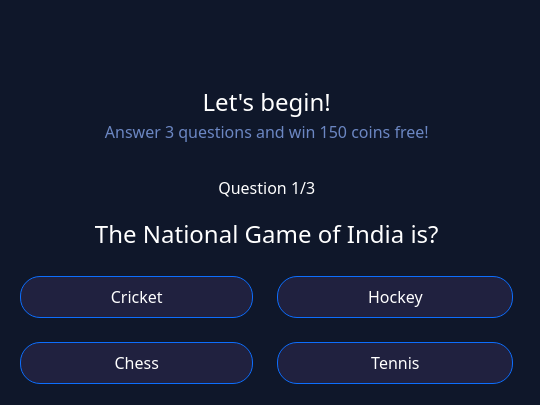
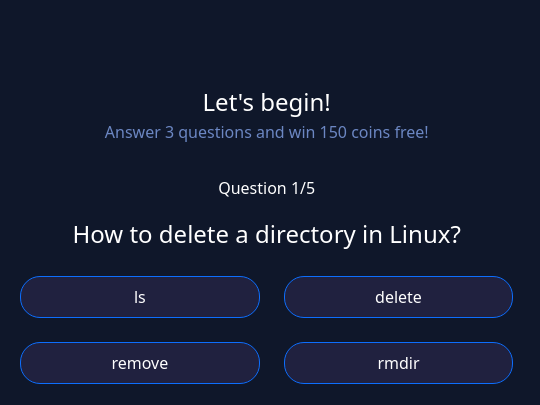
Before and after one commit to Abhishek1998-cpu/Quiz-template, a plain HTML site: page Index.html in a window 1280 px wide. Shown: the top 405 px of the page, 0-540 px from the left. Drawn offline with nearby package versions, Linux system fonts and the light colour scheme.

Commit message:
Added Js Quiz functionality

```diff
--- a/Index.html
+++ b/Index.html
@@ -18,28 +18,52 @@
       <!-- <div> -->
       <div class="row">
         <div class="col-5 leftSidePart" style="height: 100vh">
-          <div class="subLeftSidePartDiv">
+          <div class="subLeftSidePartDiv" id="showScore">
             <div style="text-align: center" class="fs-4">Let's begin!</div>
             <div style="text-align: center">
               <p style="color: #6c87c3">
                 Answer 3 questions and win 150 coins free!
               </p>
             </div>
-            <div style="margin: 1rem; text-align: center">Question 1/3</div>
-            <div style="margin-bottom: 1rem; text-align: center" class="fs-4">
+            <div style="margin: 1rem; text-align: center">
+              Question <span id="currentQuestionNumber"></span>/<span
+                id="totalQuestionNumber"
+              ></span>
+            </div>
+            <div
+              style="margin-bottom: 1rem; text-align: center"
+              class="fs-4"
+              id="question"
+            >
               The National Game of India is?
             </div>
             <div class="gridButtons">
-              <button type="button" class="btn btn-primary buttonStyle">
+              <button
+                type="button"
+                class="btn btn-primary buttonStyle"
+                id="option1"
+              >
                 Cricket
               </button>
-              <button type="button" class="btn btn-primary buttonStyle">
+              <button
+                type="button"
+                class="btn btn-primary buttonStyle"
+                id="option2"
+              >
                 Hockey
               </button>
-              <button type="button" class="btn btn-primary buttonStyle">
+              <button
+                type="button"
+                class="btn btn-primary buttonStyle"
+                id="option3"
+              >
                 Chess
               </button>
-              <button type="button" class="btn btn-primary buttonStyle">
+              <button
+                type="button"
+                class="btn btn-primary buttonStyle"
+                id="option4"
+              >
                 Tennis
               </button>
             </div>
@@ -92,5 +116,6 @@
 
     <!-- Latest compiled JavaScript -->
     <script src="https://cdn.jsdelivr.net/npm/bootstrap@5.2.2/dist/js/bootstrap.bundle.min.js"></script>
+    <script src="./Index.js"></script>
   </body>
 </html>
--- a/Index.js
+++ b/Index.js
@@ -0,0 +1,302 @@
+const questionsDB = [
+  {
+    id: 1,
+    question: "How to delete a directory in Linux?",
+    description: "delete folder",
+    answers: {
+      answer_a: "ls",
+      answer_b: "delete",
+      answer_c: "remove",
+      answer_d: "rmdir",
+    },
+    multiple_correct_answers: "false",
+    correct_answers: {
+      answer_a_correct: "false",
+      answer_b_correct: "false",
+      answer_c_correct: "false",
+      answer_d_correct: "true",
+    },
+    explanation: "rmdir deletes an empty directory",
+    tip: null,
+    tags: [],
+    category: "linux",
+    difficulty: "Easy",
+  },
+  {
+    id: 2,
+    question:
+      "Which of the following command is used to count the total number of lines, words, and characters contained in a file?",
+    description: "delete folder",
+    answers: {
+      answer_a: "wc",
+      answer_b: "wcount",
+      answer_c: "countw",
+      answer_d: "None of the above",
+    },
+    multiple_correct_answers: "false",
+    correct_answers: {
+      answer_a_correct: "true",
+      answer_b_correct: "false",
+      answer_c_correct: "false",
+      answer_d_correct: "false",
+    },
+    explanation: "rmdir deletes an empty directory",
+    tip: null,
+    tags: [],
+    category: "linux",
+    difficulty: "Easy",
+  },
+  {
+    id: 3,
+    question:
+      "Identify the hardware structure which is not supported by Red Hat?",
+    description: "delete folder",
+    answers: {
+      answer_a: "IBM-compatible",
+      answer_b: "Alpha",
+      answer_c: "SPARC",
+      answer_d: "Macintosh",
+    },
+    multiple_correct_answers: "false",
+    correct_answers: {
+      answer_a_correct: "false",
+      answer_b_correct: "false",
+      answer_c_correct: "false",
+      answer_d_correct: "true",
+    },
+    explanation: "rmdir deletes an empty directory",
+    tip: null,
+    tags: [],
+    category: "linux",
+    difficulty: "Easy",
+  },
+  {
+    id: 1,
+    question:
+      "Among the following command which is used with vi editors to delete a single character?",
+    description: "delete folder",
+    answers: {
+      answer_a: "a",
+      answer_b: "x",
+      answer_c: "y",
+      answer_d: "z",
+    },
+    multiple_correct_answers: "false",
+    correct_answers: {
+      answer_a_correct: "false",
+      answer_b_correct: "true",
+      answer_c_correct: "false",
+      answer_d_correct: "false",
+    },
+    explanation: "rmdir deletes an empty directory",
+    tip: null,
+    tags: [],
+    category: "linux",
+    difficulty: "Easy",
+  },
+  {
+    id: 1,
+    question:
+      "Choose the TCP/IP Protocol which is used for remote terminal connection service?",
+    description: "delete folder",
+    answers: {
+      answer_a: "FTP",
+      answer_b: "UDP",
+      answer_c: "RARP",
+      answer_d: "TELNET",
+    },
+    multiple_correct_answers: "false",
+    correct_answers: {
+      answer_a_correct: "false",
+      answer_b_correct: "false",
+      answer_c_correct: "false",
+      answer_d_correct: "true",
+    },
+    explanation: "rmdir deletes an empty directory",
+    tip: null,
+    tags: [],
+    category: "linux",
+    difficulty: "Easy",
+  },
+];
+
+const question = document.getElementById("question");
+const option1 = document.getElementById("option1");
+const option2 = document.getElementById("option2");
+const option3 = document.getElementById("option3");
+const option4 = document.getElementById("option4");
+const currentQuestionNumber = document.getElementById("currentQuestionNumber");
+const totalQuestionNumber = document.getElementById("totalQuestionNumber");
+const showScore = document.getElementById("showScore");
+let questionCount = 0;
+let score = 0;
+
+const updateIndex = () => {
+  if (questionCount < questionsDB.length) {
+    currentQuestionNumber.innerText = questionCount + 1;
+    totalQuestionNumber.innerText = questionsDB.length;
+  } else {
+    showResult();
+    console.log(`Game Over, Your score is ${score}`);
+  }
+};
+
+const startAgain = () => {
+  questionCount = 0;
+  score = 0;
+  window.location.reload();
+};
+
+const showResult = () => {
+  showScore.innerHTML = `
+  <div style="display: flex; flex-direction: column; justify-content: center; align-items: center">
+  <p class="fs-2">Game Over</p>
+  <p class="fs-3">Your score is: ${score}</p>
+  <button
+  type="button"
+  class="btn btn-primary buttonStyle"
+  onclick="startAgain()"
+  >Start again</button>
+  </div>
+  `;
+};
+
+const loadQuestion = () => {
+  console.log("I am called");
+  if (questionCount < questionsDB.length) {
+    question.innerText = questionsDB[questionCount].question;
+    option1.innerText = questionsDB[questionCount].answers.answer_a;
+    option2.innerText = questionsDB[questionCount].answers.answer_b;
+    option3.innerText = questionsDB[questionCount].answers.answer_c;
+    option4.innerText = questionsDB[questionCount].answers.answer_d;
+  } else {
+    showResult();
+    console.log(`Game Over, Your score is ${score}`);
+  }
+  updateIndex();
+};
+
+const showAnswer = () => {
+  if (questionsDB[questionCount]?.correct_answers?.answer_a_correct == "true") {
+    option1.style.backgroundColor = "green";
+    option2.style.backgroundColor = "red";
+    option3.style.backgroundColor = "red";
+    option4.style.backgroundColor = "red";
+    setTimeout(() => {
+      option1.style.backgroundColor = "#20213f";
+      option2.style.backgroundColor = "#20213f";
+      option3.style.backgroundColor = "#20213f";
+      option4.style.backgroundColor = "#20213f";
+    }, 2000);
+  }
+  if (questionsDB[questionCount].correct_answers.answer_b_correct == "true") {
+    option1.style.backgroundColor = "red";
+    option2.style.backgroundColor = "green";
+    option3.style.backgroundColor = "red";
+    option4.style.backgroundColor = "red";
+    setTimeout(() => {
+      option1.style.backgroundColor = "#20213f";
+      option2.style.backgroundColor = "#20213f";
+      option3.style.backgroundColor = "#20213f";
+      option4.style.backgroundColor = "#20213f";
+    }, 2000);
+  }
+  if (questionsDB[questionCount].correct_answers.answer_c_correct == "true") {
+    option1.style.backgroundColor = "red";
+    option2.style.backgroundColor = "red";
+    option3.style.backgroundColor = "green";
+    option4.style.backgroundColor = "red";
+    setTimeout(() => {
+      option1.style.backgroundColor = "#20213f";
+      option2.style.backgroundColor = "#20213f";
+      option3.style.backgroundColor = "#20213f";
+      option4.style.backgroundColor = "#20213f";
+    }, 2000);
+  }
+  if (questionsDB[questionCount].correct_answers.answer_d_correct == "true") {
+    option1.style.backgroundColor = "red";
+    option2.style.backgroundColor = "red";
+    option3.style.backgroundColor = "red";
+    option4.style.backgroundColor = "green";
+    setTimeout(() => {
+      option1.style.backgroundColor = "#20213f";
+      option2.style.backgroundColor = "#20213f";
+      option3.style.backgroundColor = "#20213f";
+      option4.style.backgroundColor = "#20213f";
+    }, 2000);
+  }
+};
+
+option1.addEventListener("click", (e) => {
+  console.log("Option 1 is clicked");
+  if (questionsDB[questionCount]?.correct_answers?.answer_a_correct == "true") {
+    score = score + 1;
+  }
+  showAnswer();
+  setTimeout(() => {
+    if (questionCount < questionsDB.length) {
+      questionCount = questionCount + 1;
+      loadQuestion();
+    } else {
+      showResult();
+      console.log(`Game Over, Your score is ${score}`);
+    }
+  }, 2000);
+});
+
+option2.addEventListener("click", (e) => {
+  if (questionsDB[questionCount]?.correct_answers?.answer_b_correct == "true") {
+    score = score + 1;
+  }
+  showAnswer();
+  setTimeout(() => {
+    if (questionCount < questionsDB.length) {
+      questionCount = questionCount + 1;
+      loadQuestion();
+    } else {
+      showResult();
+      console.log(`Game Over, Your score is ${score}`);
+    }
+  }, 2000);
+});
+
+option3.addEventListener("click", (e) => {
+  if (questionsDB[questionCount]?.correct_answers?.answer_c_correct == "true") {
+    score = score + 1;
+  }
+  showAnswer();
+  setTimeout(() => {
+    if (questionCount < questionsDB.length) {
+      questionCount = questionCount + 1;
+      loadQuestion();
+    } else {
+      showResult();
+      console.log(`Game Over, Your score is ${score}`);
+    }
+  }, 2000);
+});
+
+option4.addEventListener("click", (e) => {
+  if (questionsDB[questionCount]?.correct_answers?.answer_d_correct == "true") {
+    score = score + 1;
+  }
+  showAnswer();
+  setTimeout(() => {
+    if (questionCount < questionsDB.length) {
+      questionCount = questionCount + 1;
+      loadQuestion();
+    } else {
+      showResult();
+      console.log(`Game Over, Your score is ${score}`);
+    }
+  }, 2000);
+});
+
+loadQuestion();
+
+// setInterval(() => {
+//   console.log("Score = " + score);
+// }, 1000);
+// console.log("Score = " + score);
+
+// 28
```
